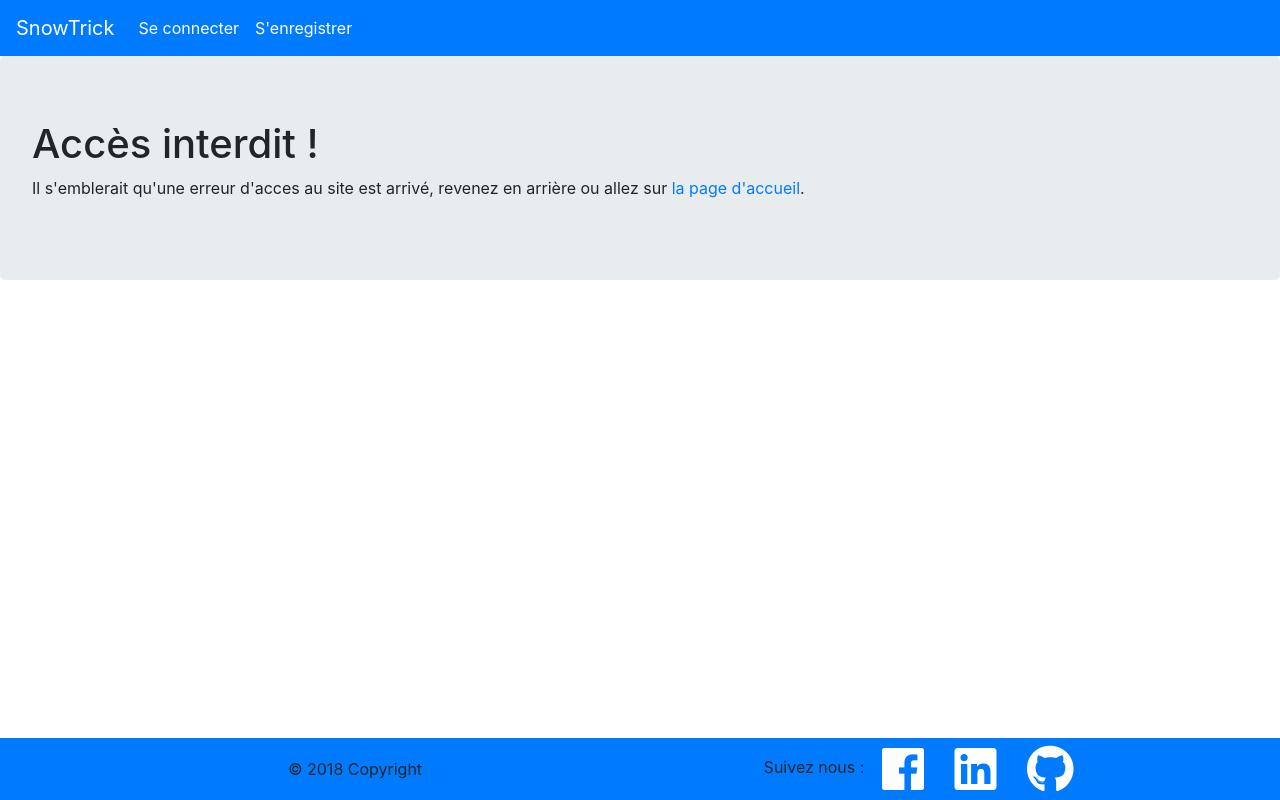
After one commit to saysa/projet6, a Symfony app: template templates/bundles/TwigBundle/Exception/error403.html.twig in a window 1280 px wide. The commit adds this page. Run offline with Twig, Linux system fonts and the light colour scheme; the template is opened without the code that fills it, so the values that code supplies are empty; some libraries are stand-ins or nearby versions.

Commit message:
error page implemented and tested !

```diff
--- a/src/Controller/TrickController.php
+++ b/src/Controller/TrickController.php
@@ -50,11 +50,9 @@ class TrickController extends AbstractController
             ->getRepository(Trick::class)
             ->findTricK($slug);
 
-        $nbPerPage = 10;
-
         $category = $trick->getCategory()->getName();
-        $comments = $commentRepository->findCommentById($trick, $page, $nbPerPage);
-        $nbPages = ceil(count($comments) / $nbPerPage);
+        $comments = $commentRepository->findCommentById($trick, $page, 10);
+        $nbPages = ceil(count($comments) / 10);
 
 
         return $this->render('pages/trick_view.html.twig', [
--- /dev/null
+++ b/templates/bundles/TwigBundle/Exception/error403.html.twig
@@ -0,0 +1,16 @@
+{% extends 'layout.html.twig' %}
+
+{% block body %}
+    <div class="jumbotron">
+        <div class="row">
+            <div class="col-md-8">
+                <h1>Accès interdit !</h1>
+            </div>
+            <hr>
+            <div class="col-md-8">
+                <p>Il s'emblerait qu'une erreur d'acces au site est arrivé,
+                   revenez en arrière ou allez sur <a href="{{ path('app_homepage') }}">la page d'accueil</a>.</p>
+            </div>
+        </div>
+    </div>
+{% endblock %}
--- a/templates/pages/homepage.html.twig
+++ b/templates/pages/homepage.html.twig
@@ -24,7 +24,7 @@
                     {% if trick %}
                         <div class="col-md-4">
                             <div class="card mb-4 shadow-sm">
-                                <img class="card-img-top" src="{{ asset(trick.image.webPath ) }}" alt="Ski" height="210" width="150">
+                                <img class="card-img-top" src="{{ asset(trick.image.webPath ) }}" alt="{{ trick.image.alt }}" height="210" width="150">
                                 <div class="card-body">
                                     <p class="card-text">{{ trick.name }}</p>
                                     <div class="d-flex justify-content-between align-items-center">
--- a/templates/pages/trick_view.html.twig
+++ b/templates/pages/trick_view.html.twig
@@ -5,7 +5,7 @@
     <div class="jumbotron mt-1">
         <div class="row">
             <div class="col-md-6 my-1 text-center">
-                 <img class="img-thumbnail" src="{{ asset(trick.image.webPath ) }}" alt="{{ asset(trick.image.alt) }}">
+                 <img class="img-thumbnail" src="{{ asset(trick.image.webPath ) }}" alt="{{ trick.image.alt }}">
             </div>
             <div class="col-md-6 my-1 container embed-responsive embed-responsive-21by9">
                 <iframe class="embed-responsive-item"  src="{{ trick.video.url }}" frameborder="0" allow="accelerometer; autoplay; encrypted-media; gyroscope; picture-in-picture" allowfullscreen></iframe>
```
Also changed, not shown: templates/bundles/TwigBundle/Exception/error404.html.twig (added, +16 -0 lines), templates/bundles/TwigBundle/Exception/error500.html.twig (added, +16 -0 lines), README.md (added).
